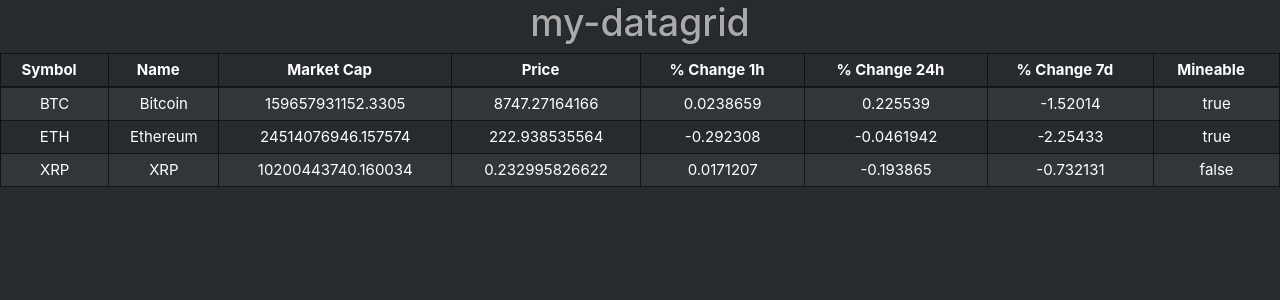
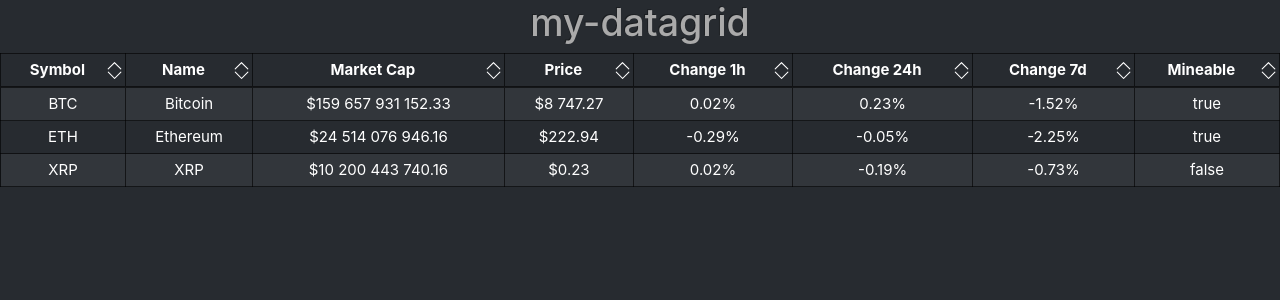
Before and after one commit to VukZh/datagrid, a React (Create React App) app in the folder datagrid/my-datagrid/: page / in a window 1280 px wide. Shown: the top 300 px of the page. Built offline with nearby package versions, Linux system fonts and the light colour scheme.

Commit message:
refactor: create reducer and actions files

```diff
--- a/datagrid/my-datagrid/package.json
+++ b/datagrid/my-datagrid/package.json
@@ -8,6 +8,7 @@
     "@testing-library/user-event": "^7.2.1",
     "bootstrap": "^4.4.1",
     "bootswatch": "^4.4.1",
+    "numeral": "^2.0.6",
     "react": "^16.13.0",
     "react-bootstrap": "^1.0.0-beta.17",
     "react-dom": "^16.13.0",
--- a/datagrid/my-datagrid/src/App.css
+++ b/datagrid/my-datagrid/src/App.css
@@ -9,6 +9,10 @@
 
 .thead__align {
   padding-right: 1rem!important;
+  background-image: url('./assets/images/chevron2.svg');
+  background-position: right;
+  background-repeat: no-repeat;
+  background-size: 1.3rem;
 }
 
 .up {
--- a/datagrid/my-datagrid/src/App.js
+++ b/datagrid/my-datagrid/src/App.js
@@ -1,128 +1,48 @@
 import React from 'react';
 
-import { createStore, applyMiddleware } from 'redux';
+import { createStore, bindActionCreators, applyMiddleware } from 'redux';
 import thunkMiddleware from 'redux-thunk'
 import { composeWithDevTools } from 'redux-devtools-extension';
 
 import './App.css';
 import Table from 'react-bootstrap/Table';
+import numeral from 'numeral';
+
+import reducer from './reducer';
+//import {sym_order,name_order,cap_order,price_order,c1h_order,c24h_order,c1d_order,mine_order,set_shft,unset_shft} from './actions';
+
+import * as actions from './actions';
+
+
+
+
+
+
+
+numeral.localeData().delimiters.thousands = ' ';
+
+
+
 
 const composeEnhancers = composeWithDevTools({
 });
 
 const middlewares = [thunkMiddleware];
 
-const setOrderSym = () => {
-  store.dispatch({type: 'SYM_ORDER'});
-}
-const setOrderName = () => {
-  store.dispatch({type: 'NAME_ORDER'});
-}
-const setOrderCap = () => {
-  store.dispatch({type: 'CAP_ORDER'});
-}
-const setOrderPrice = () => {
-  store.dispatch({type: 'PRICE_ORDER'});
-}
-const setOrderChange1h = () => {
-  store.dispatch({type: 'C1H_ORDER'});
-}
-const setOrderChange24h = () => {
-  store.dispatch({type: 'C24H_ORDER'});
-}
-const setOrderChange1d = () => {
-  store.dispatch({type: 'C1D_ORDER'});
-}
-const setOrderMine = () => {
-  store.dispatch({type: 'MINE_ORDER'});
-}
-
-
-const setCtrl = () => {
-  store.dispatch({type: 'SET_CTRL'});
-}
-const unsetCtrl = () => {
-  store.dispatch({type: 'UNSET_CTRL'});
-}
-
-
-const initialState = {
-  order_sym: 'thead__align',
-  order_name: 'thead__align',
-  order_cap: 'thead__align',
-  order_price: 'thead__align',
-  order_c1h: 'thead__align',
-  order_c24h: 'thead__align',
-  order_c1d: 'thead__align',
-  order_mine: 'thead__align',
-  ctrl_btn: false,
-};
-
-const handleKeyDown = (e) => {
-  if (e.key === 'Shift' ) setCtrl();
-}
-const handleKeyUp = (e) => {
-  if (e.key === 'Shift' ) unsetCtrl();
-}
-
-
-document.addEventListener('keydown', handleKeyDown);
-document.addEventListener('keyup', handleKeyUp);
-
-const reducer = (state = initialState, action) => {
-
-  let currState = state.ctrl_btn ? state : initialState;
-
-  switch (action.type){
-    case 'SYM_ORDER':
-      if(state.order_sym === 'thead__align') return {...currState, order_sym: 'thead__align up'}
-      if(state.order_sym === 'thead__align up') return {...currState, order_sym: 'thead__align down'}
-     return {...currState, order_sym: 'thead__align'};
-    case 'NAME_ORDER':
-      if(state.order_name === 'thead__align') return {...currState, order_name: 'thead__align up'}
-      if(state.order_name === 'thead__align up') return {...currState, order_name: 'thead__align down'}
-     return {...currState, order_name: 'thead__align'};
-    case 'CAP_ORDER':
-      if(state.order_cap === 'thead__align') return {...currState, order_cap: 'thead__align up'}
-      if(state.order_cap === 'thead__align up') return {...currState, order_cap: 'thead__align down'}
-     return {...currState, order_cap: 'thead__align'};
-    case 'PRICE_ORDER':
-      if(state.order_price === 'thead__align') return {...currState, order_price: 'thead__align up'}
-      if(state.order_price === 'thead__align up') return {...currState, order_price: 'thead__align down'}
-     return {...currState, order_price: 'thead__align'};
-    case 'C1H_ORDER':
-      if(state.order_c1h === 'thead__align') return {...currState, order_c1h: 'thead__align up'}
-      if(state.order_c1h === 'thead__align up') return {...currState, order_c1h: 'thead__align down'}
-     return {...currState, order_c1h: 'thead__align'};
-    case 'C24H_ORDER':
-      if(state.order_c24h === 'thead__align') return {...currState, order_c24h: 'thead__align up'}
-      if(state.order_c24h === 'thead__align up') return {...currState, order_c24h: 'thead__align down'}
-     return {...currState, order_c24h: 'thead__align'};
-    case 'C1D_ORDER':
-      if(state.order_c1d === 'thead__align') return {...currState, order_c1d: 'thead__align up'}
-      if(state.order_c1d === 'thead__align up') return {...currState, order_c1d: 'thead__align down'}
-     return {...currState, order_c1d: 'thead__align'};
-    case 'MINE_ORDER':
-      if(state.order_mine === 'thead__align') return {...currState, order_mine: 'thead__align up'}
-      if(state.order_mine === 'thead__align up') return {...currState, order_mine: 'thead__align down'}
-     return {...currState, order_mine: 'thead__align'};
-
-    case 'SET_CTRL':
-      return {...state, ctrl_btn: true};
-    case 'UNSET_CTRL':
-      return {...state, ctrl_btn: false};
-
-    default:
-      return state;
-  }
-}
-
-
-
 
 const store = createStore(reducer, composeEnhancers(
   applyMiddleware(...middlewares),
 ));
+
+const { dispatch } = store;
+
+
+const {sym_order,name_order,cap_order,price_order,c1h_order,c24h_order,c1d_order,mine_order,set_shft,unset_shft} = bindActionCreators (actions, dispatch);
+
+
+document.addEventListener('keydown', set_shft);
+document.addEventListener('keyup', unset_shft);
+
 
 store.subscribe(()=>{document.getElementById('sym').className = store.getState().order_sym})
 store.subscribe(()=>{document.getElementById('name').className = store.getState().order_name})
@@ -144,45 +64,45 @@
         <Table striped bordered hover size="sm">
           <thead className='pointer'>
             <tr>
-              <th id='sym' className = 'thead__align' onClick={setOrderSym}>Symbol</th>
-              <th id='name' className='thead__align' onClick={setOrderName}>Name</th>
-              <th id='cap' className='thead__align' onClick={setOrderCap}>Market Cap</th>
-              <th id='price' className='thead__align' onClick={setOrderPrice}>Price</th>
-              <th id='c1h' className='thead__align' onClick={setOrderChange1h}>% Change 1h</th>
-              <th id='c24h' className='thead__align' onClick={setOrderChange24h}>% Change 24h</th>
-              <th id='c1d' className='thead__align' onClick={setOrderChange1d}>% Change 7d</th>
-              <th id='mine' className='thead__align' onClick={setOrderMine}>Mineable</th>
+              <th id='sym' className = 'thead__align' onClick={sym_order}>Symbol</th>
+              <th id='name' className='thead__align' onClick={name_order}>Name</th>
+              <th id='cap' className='thead__align' onClick={cap_order}>Market Cap</th>
+              <th id='price' className='thead__align' onClick={price_order}>Price</th>
+              <th id='c1h' className='thead__align' onClick={c1h_order}>Change 1h</th>
+              <th id='c24h' className='thead__align' onClick={c24h_order}>Change 24h</th>
+              <th id='c1d' className='thead__align' onClick={c1d_order}>Change 7d</th>
+              <th id='mine' className='thead__align' onClick={mine_order}>Mineable</th>
             </tr>
           </thead>
           <tbody>
             <tr>
               <td>BTC</td>
               <td>Bitcoin</td>
-              <td>159657931152.3305</td>
-              <td>8747.27164166</td>
-              <td>0.0238659</td>
-              <td>0.225539</td>
-              <td>-1.52014</td>
+              <td>{numeral(159657931152.3305).format('$0,0.00')}</td>
+              <td>{numeral(8747.27164166).format('$0,0.00')}</td>
+              <td>{numeral(0.0238659*0.01).format('0.00%')}</td>
+              <td>{numeral(0.225539*0.01).format('0.00%')}</td>
+              <td>{numeral(-1.52014*0.01).format('0.00%')}</td>
               <td>true</td>
             </tr>
             <tr>
               <td>ETH</td>
               <td>Ethereum</td>
-              <td>24514076946.157574</td>
-              <td>222.938535564</td>
-              <td>-0.292308</td>
-              <td>-0.0461942</td>
-              <td>-2.25433</td>
+              <td>{numeral(24514076946.157574).format('$0,0.00')}</td>
+              <td>{numeral(222.938535564).format('$0,0.00')}</td>
+              <td>{numeral(-0.292308*0.01).format('0.00%')}</td>
+              <td>{numeral(-0.0461942*0.01).format('0.00%')}</td>
+              <td>{numeral(-2.25433*0.01).format('0.00%')}</td>
               <td>true</td>
             </tr>
             <tr>
               <td>XRP</td>
               <td>XRP</td>
-              <td>10200443740.160034</td>
-              <td>0.232995826622</td>
-              <td>0.0171207</td>
-              <td>-0.193865</td>
-              <td>-0.732131</td>
+              <td>{numeral(10200443740.160034).format('$0,0.00')}</td>
+              <td>{numeral(0.232995826622).format('$0,0.00')}</td>
+              <td>{numeral(0.0171207*0.01).format('0.00%')}</td>
+              <td>{numeral(-0.193865*0.01).format('0.00%')}</td>
+              <td>{numeral(-0.732131*0.01).format('0.00%')}</td>
               <td>false</td>
             </tr>
           </tbody>
--- /dev/null
+++ b/datagrid/my-datagrid/src/actions.js
@@ -0,0 +1,11 @@
+export const sym_order = () => ({type: 'SYM_ORDER'});
+export const name_order = () => ({type: 'NAME_ORDER'});
+export const cap_order = () => ({type: 'CAP_ORDER'});
+export const price_order = () => ({type: 'PRICE_ORDER'});
+export const c1h_order = () => ({type: 'C1H_ORDER'});
+export const c24h_order = () => ({type: 'C24H_ORDER'});
+export const c1d_order = () => ({type: 'C1D_ORDER'});
+export const mine_order = () => ({type: 'MINE_ORDER'});
+
+export const set_shft = () => ({type: 'SET_SHFT'});
+export const unset_shft = () => ({type: 'UNSET_SHFT'});
--- /dev/null
+++ b/datagrid/my-datagrid/src/reducer.js
@@ -0,0 +1,61 @@
+const initialState = {
+  order_sym: 'thead__align',
+  order_name: 'thead__align',
+  order_cap: 'thead__align',
+  order_price: 'thead__align',
+  order_c1h: 'thead__align',
+  order_c24h: 'thead__align',
+  order_c1d: 'thead__align',
+  order_mine: 'thead__align',
+  shft_btn: false,
+};
+
+const reducer = (state = initialState, action) => {
+
+  let currState = state.shft_btn ? state : initialState;
+
+  switch (action.type){
+    case 'SYM_ORDER':
+      if(state.order_sym === 'thead__align') return {...currState, order_sym: 'thead__align up'}
+      if(state.order_sym === 'thead__align up') return {...currState, order_sym: 'thead__align down'}
+     return {...currState, order_sym: 'thead__align'};
+    case 'NAME_ORDER':
+      if(state.order_name === 'thead__align') return {...currState, order_name: 'thead__align up'}
+      if(state.order_name === 'thead__align up') return {...currState, order_name: 'thead__align down'}
+     return {...currState, order_name: 'thead__align'};
+    case 'CAP_ORDER':
+      if(state.order_cap === 'thead__align') return {...currState, order_cap: 'thead__align up'}
+      if(state.order_cap === 'thead__align up') return {...currState, order_cap: 'thead__align down'}
+     return {...currState, order_cap: 'thead__align'};
+    case 'PRICE_ORDER':
+      if(state.order_price === 'thead__align') return {...currState, order_price: 'thead__align up'}
+      if(state.order_price === 'thead__align up') return {...currState, order_price: 'thead__align down'}
+     return {...currState, order_price: 'thead__align'};
+    case 'C1H_ORDER':
+      if(state.order_c1h === 'thead__align') return {...currState, order_c1h: 'thead__align up'}
+      if(state.order_c1h === 'thead__align up') return {...currState, order_c1h: 'thead__align down'}
+     return {...currState, order_c1h: 'thead__align'};
+    case 'C24H_ORDER':
+      if(state.order_c24h === 'thead__align') return {...currState, order_c24h: 'thead__align up'}
+      if(state.order_c24h === 'thead__align up') return {...currState, order_c24h: 'thead__align down'}
+     return {...currState, order_c24h: 'thead__align'};
+    case 'C1D_ORDER':
+      if(state.order_c1d === 'thead__align') return {...currState, order_c1d: 'thead__align up'}
+      if(state.order_c1d === 'thead__align up') return {...currState, order_c1d: 'thead__align down'}
+     return {...currState, order_c1d: 'thead__align'};
+    case 'MINE_ORDER':
+      if(state.order_mine === 'thead__align') return {...currState, order_mine: 'thead__align up'}
+      if(state.order_mine === 'thead__align up') return {...currState, order_mine: 'thead__align down'}
+     return {...currState, order_mine: 'thead__align'};
+
+    case 'SET_SHFT':
+      return {...state, shft_btn: true};
+    case 'UNSET_SHFT':
+      return {...state, shft_btn: false};
+
+    default:
+      return state;
+  }
+}
+
+export default reducer;
```
Also changed, not shown: datagrid/my-datagrid/src/assets/images/chevron2.svg (added), 1 other file (tests, documents, lock files or other folders).
